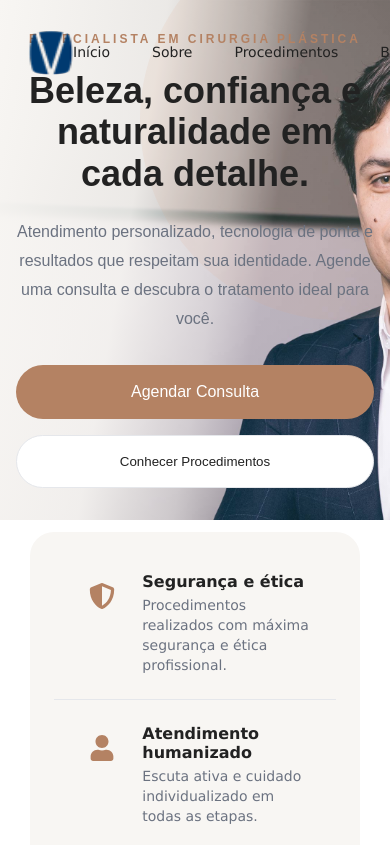
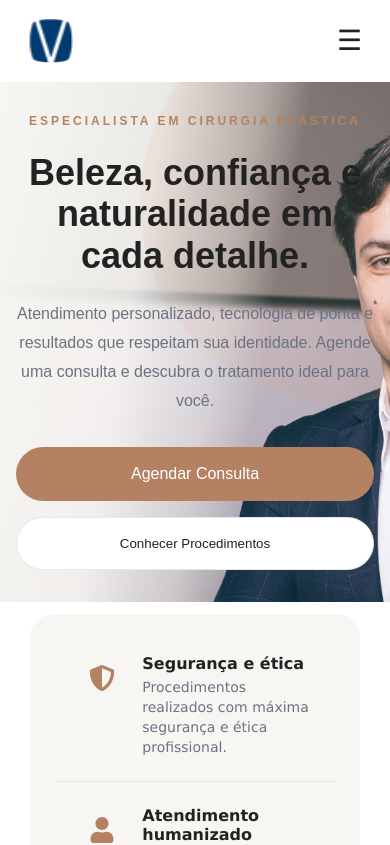
Before and after one commit to hugocsdv/drvictor, a Next.js app: page / in a window 390 px wide. Shown: the top 845 px of the page. Built offline with nearby package versions, Linux system fonts and the light colour scheme.

Commit message:
menu responsivo

```diff
--- a/src/components/layout/Header/Header.styles.ts
+++ b/src/components/layout/Header/Header.styles.ts
@@ -5,57 +5,66 @@ import styled from "styled-components";
 
 export const Container = styled.header`
   position: fixed;
-  inset: 0 0 auto 0;
+
+  top: 0;
+  left: 0;
 
   width: 100%;
 
-  display: flex;
-  justify-content: center;
+  z-index: ${({ theme }) => theme.zIndex.header};
 
-  z-index: ${({ theme }) => theme.zIndex?.header ?? 999};
+  @media (max-width: ${({ theme }) => theme.breakpoints.mobile}) {
+    position: relative;
+  }
 
-  transition: ${({ theme }) => theme.transition.default};
+  @media (max-width: ${({ theme }) => theme.breakpoints.tablet}) {
+    position: relative;
+  }
 `;
 
-export const Wrapper = styled.div<{ $scrolled: boolean }>`
+export const Wrapper = styled.div<{
+  $scrolled: boolean;
+}>`
   width: 100%;
 
   display: flex;
+
   align-items: center;
+
   justify-content: space-between;
 
   padding: 18px 28px;
 
   background: ${({ $scrolled }) =>
-    $scrolled
-      ? "rgba(255, 255, 255, 0.85)"
-      : "transparent"};
+    $scrolled ? "rgba(255,255,255,.85)" : "transparent"};
 
-  backdrop-filter: ${({ $scrolled }) =>
-    $scrolled ? "blur(22px)" : "none"};
+  backdrop-filter: ${({ $scrolled }) => ($scrolled ? "blur(22px)" : "none")};
 
   border-bottom: ${({ $scrolled, theme }) =>
-    $scrolled
-      ? `1px solid ${theme.colors.border}`
-      : "1px solid transparent"};
+    $scrolled ? `1px solid ${theme.colors.border}` : "1px solid transparent"};
 
   box-shadow: ${({ $scrolled, theme }) =>
-    $scrolled
-      ? theme.shadow.sm
-      : "none"};
+    $scrolled ? theme.shadow.sm : "none"};
 
   transition: ${({ theme }) => theme.transition.default};
 `;
 
 export const Logo = styled.div`
   display: flex;
+
   align-items: center;
 `;
 
 export const Nav = styled.nav`
   display: flex;
+
   align-items: center;
-  gap: 42px;
+
+  gap: ${({ theme }) => theme.spacing.xxl};
+
+  @media (max-width: ${({ theme }) => theme.breakpoints.tablet}) {
+    display: none;
+  }
 `;
 
 export const NavItem = styled(Link)`
@@ -64,31 +73,35 @@ export const NavItem = styled(Link)`
   color: ${({ theme }) => theme.colors.text};
 
   font-family: ${({ theme }) => theme.fonts.body};
+
   font-size: ${({ theme }) => theme.fontSize.sm};
+
   font-weight: 500;
 
   text-decoration: none;
 
   transition: ${({ theme }) => theme.transition.default};
 
+  &:hover {
+    color: ${({ theme }) => theme.colors.primary};
+  }
+
   &::after {
     content: "";
 
     position: absolute;
 
-    left: 0;
     bottom: -8px;
 
+    left: 0;
+
     width: 0;
+
     height: 2px;
 
     background: ${({ theme }) => theme.colors.primary};
 
     transition: ${({ theme }) => theme.transition.default};
-  }
-
-  &:hover {
-    color: ${({ theme }) => theme.colors.primary};
   }
 
   &:hover::after {
@@ -98,6 +111,10 @@ export const NavItem = styled(Link)`
 
 export const Actions = styled.div`
   display: flex;
+
+  @media (max-width: ${({ theme }) => theme.breakpoints.tablet}) {
+    display: none;
+  }
 `;
 
 export const Button = styled.button`
@@ -110,16 +127,75 @@ export const Button = styled.button`
   border-radius: ${({ theme }) => theme.radius.pill};
 
   background: ${({ theme }) => theme.colors.primary};
+
   color: ${({ theme }) => theme.colors.surface};
 
   font-family: ${({ theme }) => theme.fonts.body};
+
   font-size: ${({ theme }) => theme.fontSize.md};
+
   font-weight: 600;
 
   transition: ${({ theme }) => theme.transition.default};
 
   &:hover {
     transform: translateY(-3px);
+
     box-shadow: ${({ theme }) => theme.shadow.md};
   }
 `;
+
+export const MenuButton = styled.button`
+  display: none;
+
+  background: none;
+
+  border: none;
+
+  font-size: 28px;
+
+  cursor: pointer;
+
+  color: ${({ theme }) => theme.colors.text};
+
+  @media (max-width: ${({ theme }) => theme.breakpoints.tablet}) {
+    display: block;
+  }
+`;
+
+export const MobileMenu = styled.div<{
+  $open: boolean;
+}>`
+  display: none;
+
+  @media (max-width: ${({ theme }) => theme.breakpoints.tablet}) {
+    position: absolute;
+
+    top: 100%;
+
+    left: 0;
+
+    width: 100%;
+
+    padding: ${({ theme }) => theme.spacing.xl};
+
+    background: ${({ theme }) => theme.colors.surface};
+
+    box-shadow: ${({ theme }) => theme.shadow.md};
+
+    display: flex;
+
+    flex-direction: column;
+
+    gap: ${({ theme }) => theme.spacing.lg};
+
+    transform: ${({ $open }) =>
+      $open ? "translateY(0)" : "translateY(-150%)"};
+
+    opacity: ${({ $open }) => ($open ? 1 : 0)};
+
+    pointer-events: ${({ $open }) => ($open ? "auto" : "none")};
+
+    transition: ${({ theme }) => theme.transition.default};
+  }
+`;
--- a/src/components/layout/Header/Header.tsx
+++ b/src/components/layout/Header/Header.tsx
@@ -1,6 +1,7 @@
 "use client";
 
 import Image from "next/image";
+import { useEffect, useState } from "react";
 import {
   Container,
   Wrapper,
@@ -9,12 +10,14 @@ import {
   NavItem,
   Actions,
   Button,
+  MenuButton,
+  MobileMenu,
 } from "./Header.styles";
-import { useEffect, useState } from "react";
 
 export default function Header() {
+  const [scrolled, setScrolled] = useState(false);
 
-  const [scrolled, setScrolled] = useState(false);
+  const [open, setOpen] = useState(false);
 
   useEffect(() => {
     function handleScroll() {
@@ -28,24 +31,20 @@ export default function Header() {
     };
   }, []);
 
+  function closeMenu() {
+    setOpen(false);
+  }
+
   return (
     <Container>
-
       <Wrapper $scrolled={scrolled}>
-
         <Logo>
-
-          <Image
-            src="/images/logo.png"
-            alt="Logo"
-            width={45}
-            height={45}
-          />
-
+          <Image src="/images/logo.png" alt="Logo" width={45} height={45} />
         </Logo>
 
+        {/* DESKTOP */}
+
         <Nav>
-
           <NavItem href="/">Início</NavItem>
 
           <NavItem href="/sobre">Sobre</NavItem>
@@ -55,19 +54,44 @@ export default function Header() {
           <NavItem href="/blog">Blog</NavItem>
 
           <NavItem href="/contato">Contato</NavItem>
-
         </Nav>
 
         <Actions>
-
-          <Button>
-            Agendar Consulta
-          </Button>
-
+          <Button>Agendar Consulta</Button>
         </Actions>
 
+        {/* MOBILE BUTTON */}
+
+        <MenuButton onClick={() => setOpen(!open)} aria-label="Abrir menu">
+          {open ? "✕" : "☰"}
+        </MenuButton>
       </Wrapper>
 
+      {/* MOBILE MENU */}
+
+      <MobileMenu $open={open}>
+        <NavItem href="/" onClick={closeMenu}>
+          Início
+        </NavItem>
+
+        <NavItem href="/sobre" onClick={closeMenu}>
+          Sobre
+        </NavItem>
+
+        <NavItem href="/procedimentos" onClick={closeMenu}>
+          Procedimentos
+        </NavItem>
+
+        <NavItem href="/blog" onClick={closeMenu}>
+          Blog
+        </NavItem>
+
+        <NavItem href="/contato" onClick={closeMenu}>
+          Contato
+        </NavItem>
+
+        <Button>Agendar Consulta</Button>
+      </MobileMenu>
     </Container>
   );
 }
--- a/src/components/sections/Hero/Hero.styles.ts
+++ b/src/components/sections/Hero/Hero.styles.ts
@@ -31,13 +31,9 @@ export const HeroContainer = styled.section`
 
   @media (max-width: ${({ theme }) => theme.breakpoints.tablet}) {
     min-height: auto;
-
     padding: ${({ theme }) => theme.spacing.xxxl} ${({ theme }) => theme.spacing.lg};
-
     flex-direction: column;
-
     justify-content: center;
-
     text-align: center;
   }
 
```
